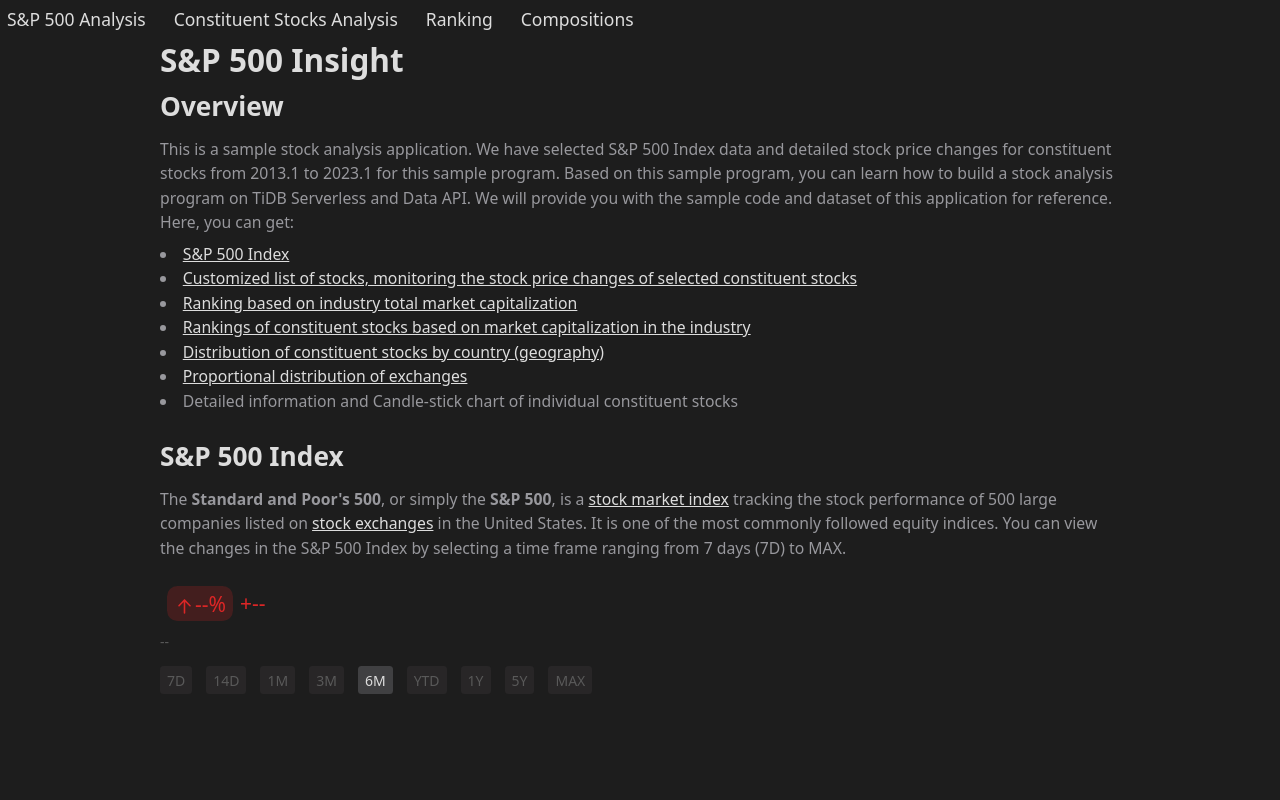
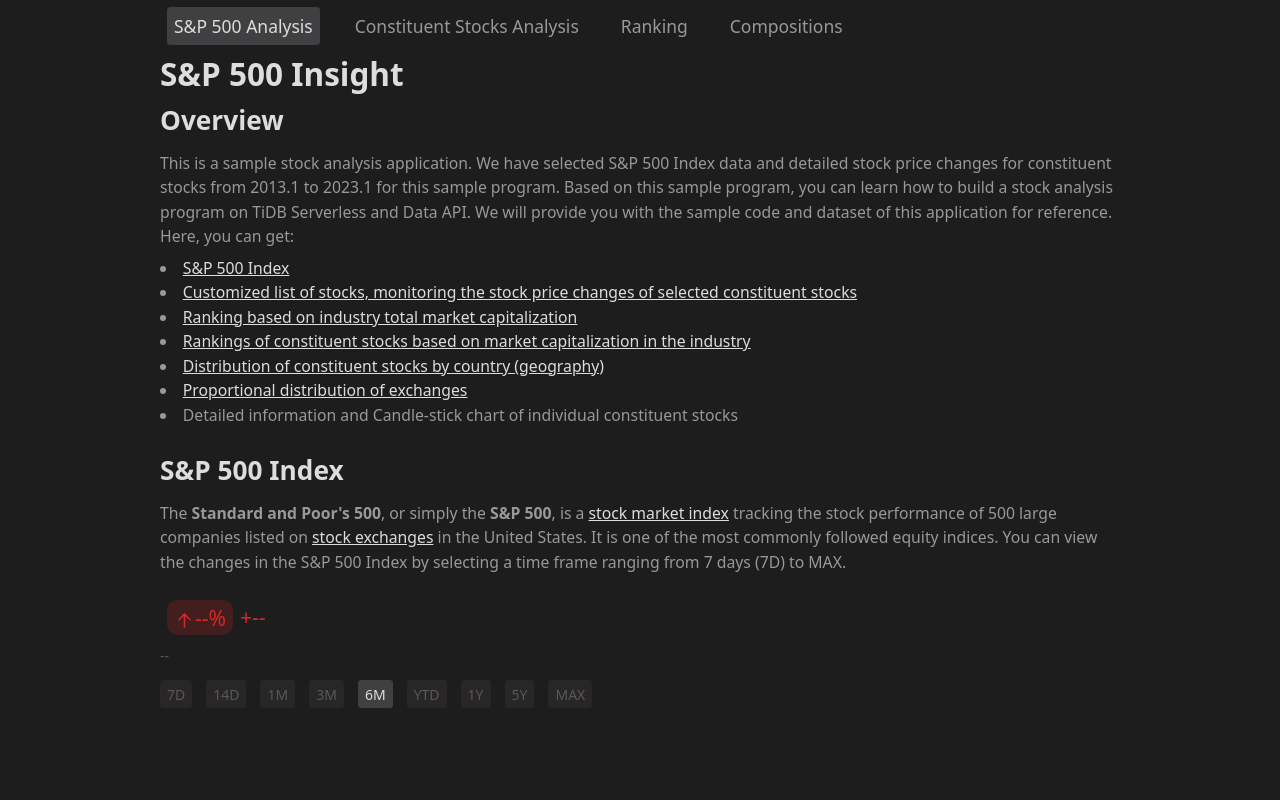
Before and after one commit to pingcap/sp500-insight-template, a Next.js app: page /SP500 in a window 1280 px wide. Shown: the top 800 px of the page. Built offline with nearby package versions, Linux system fonts and the light colour scheme; no server answers.

Commit message:
update nav

```diff
--- a/app/Navigator.tsx
+++ b/app/Navigator.tsx
@@ -1,36 +1,39 @@
 'use client';
 import { FC } from 'react';
 import * as NavigationMenu from '@radix-ui/react-navigation-menu';
-import Link from 'next/link';
+import Link, { LinkProps } from 'next/link';
+import { usePathname } from 'next/navigation';
 
 const Navigator: FC = () => {
+  const pathname = usePathname();
+
   return (
-    <NavigationMenu.Root className="container sticky top-0 z-20 bg-primary mx-auto p-2 h-12">
-      <NavigationMenu.List className="flex items-center text-xl gap-8 text-significant">
+    <NavigationMenu.Root className="max-w-[960px] mx-auto sticky top-0 z-20 bg-primary p-2 h-12 my-2">
+      <NavigationMenu.List className="flex items-center text-xl gap-8 text-primary">
         <NavigationMenu.Item>
           <NavigationMenu.Link asChild>
-            <Link href="/SP500">
+            <Link {...linkProps('/SP500', pathname)}>
               S&P 500 Analysis
             </Link>
           </NavigationMenu.Link>
         </NavigationMenu.Item>
         <NavigationMenu.Item>
           <NavigationMenu.Link asChild>
-            <Link href="/optional">
+            <Link {...linkProps('/optional', pathname)}>
               Constituent Stocks Analysis
             </Link>
           </NavigationMenu.Link>
         </NavigationMenu.Item>
         <NavigationMenu.Item>
           <NavigationMenu.Link asChild>
-            <Link href="/SP500/sector-ranking">
+            <Link {...linkProps('/SP500/sector-ranking', pathname)}>
               Ranking
             </Link>
           </NavigationMenu.Link>
         </NavigationMenu.Item>
         <NavigationMenu.Item>
           <NavigationMenu.Link asChild>
-            <Link href="/SP500/compositions">
+            <Link {...linkProps('/SP500/compositions', pathname)}>
               Compositions
             </Link>
           </NavigationMenu.Link>
@@ -41,3 +44,17 @@
 };
 
 export default Navigator;
+
+const linkProps = (path: string, currentPath: string): LinkProps & { className?: string } => {
+  if (path === currentPath) {
+    return {
+      href: path,
+      className: 'p-2 transitions-colors text-significant rounded bg-active',
+    };
+  } else {
+    return {
+      href: path,
+      className: 'p-2 transitions-colors'
+    };
+  }
+};
```
